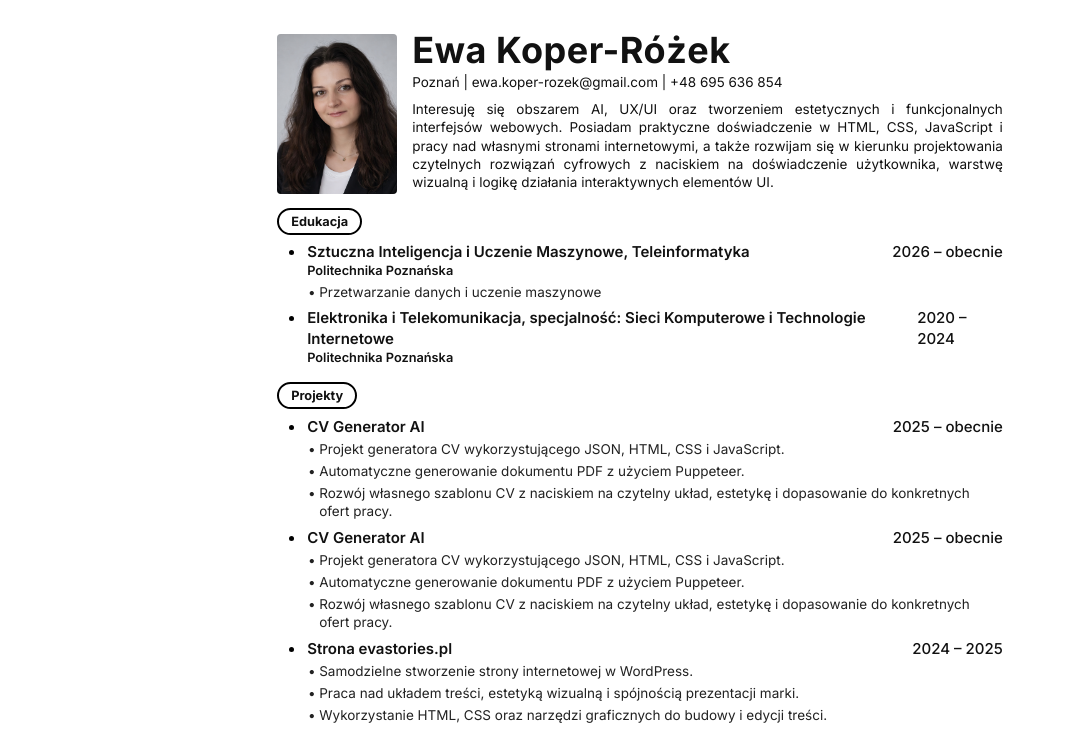
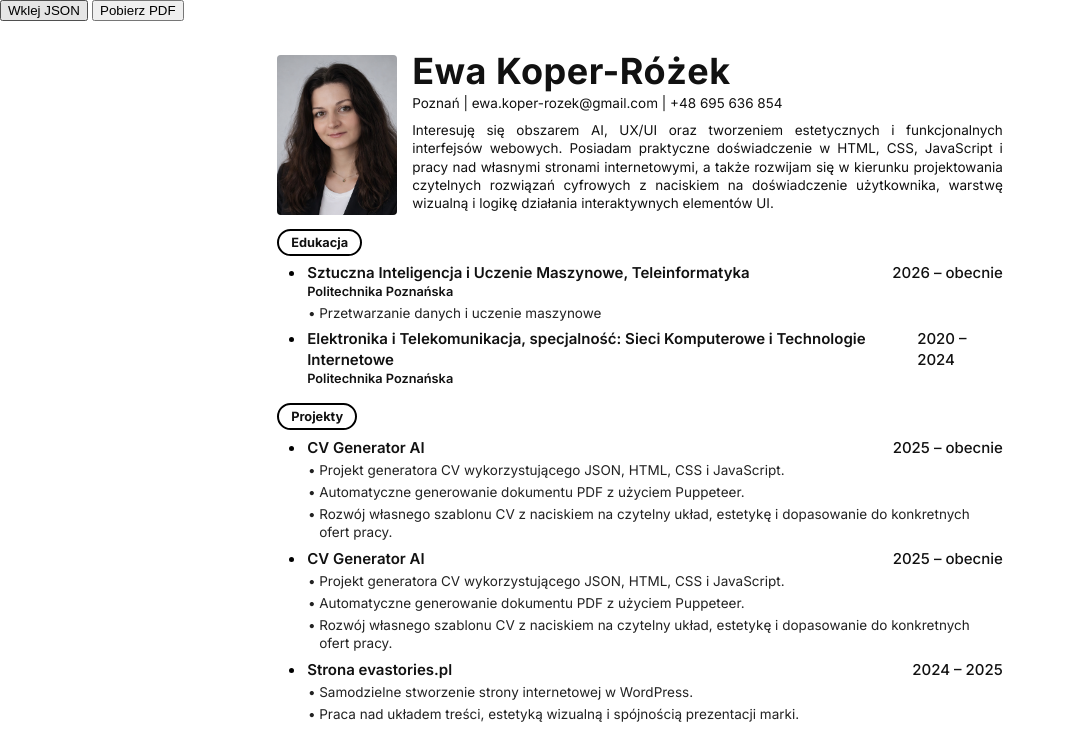
Before and after one commit to EwaKoperRozek/cv_role_matcher, a plain HTML site: page index.html in a window 1280 px wide. Shown: the top 729 px of the page, without its empty margins (0-1066 px from the left). Drawn offline with Linux system fonts and the light colour scheme.

Commit message:
Add toolbar for JSON paste and PDF download
Added toolbar with buttons for pasting JSON and downloading PDF.

```diff
--- a/index.html
+++ b/index.html
@@ -6,8 +6,14 @@
 
 </head>
 <body>
-<script type="text/javascript" src="load-resume.js">
+  <div class="toolbar no-print">
+    <button id="pasteBtn" type="button">Wklej JSON</button>
+    <button id="printBtn" type="button">Pobierz PDF</button>
+  </div>
 
-</script>
+  <!-- tutaj Twój obecny layout CV -->
+	<script type="text/javascript" src="load-resume.js">
+
+  <script src="load-resume.js"></script>
 </body>
 </html>
```
